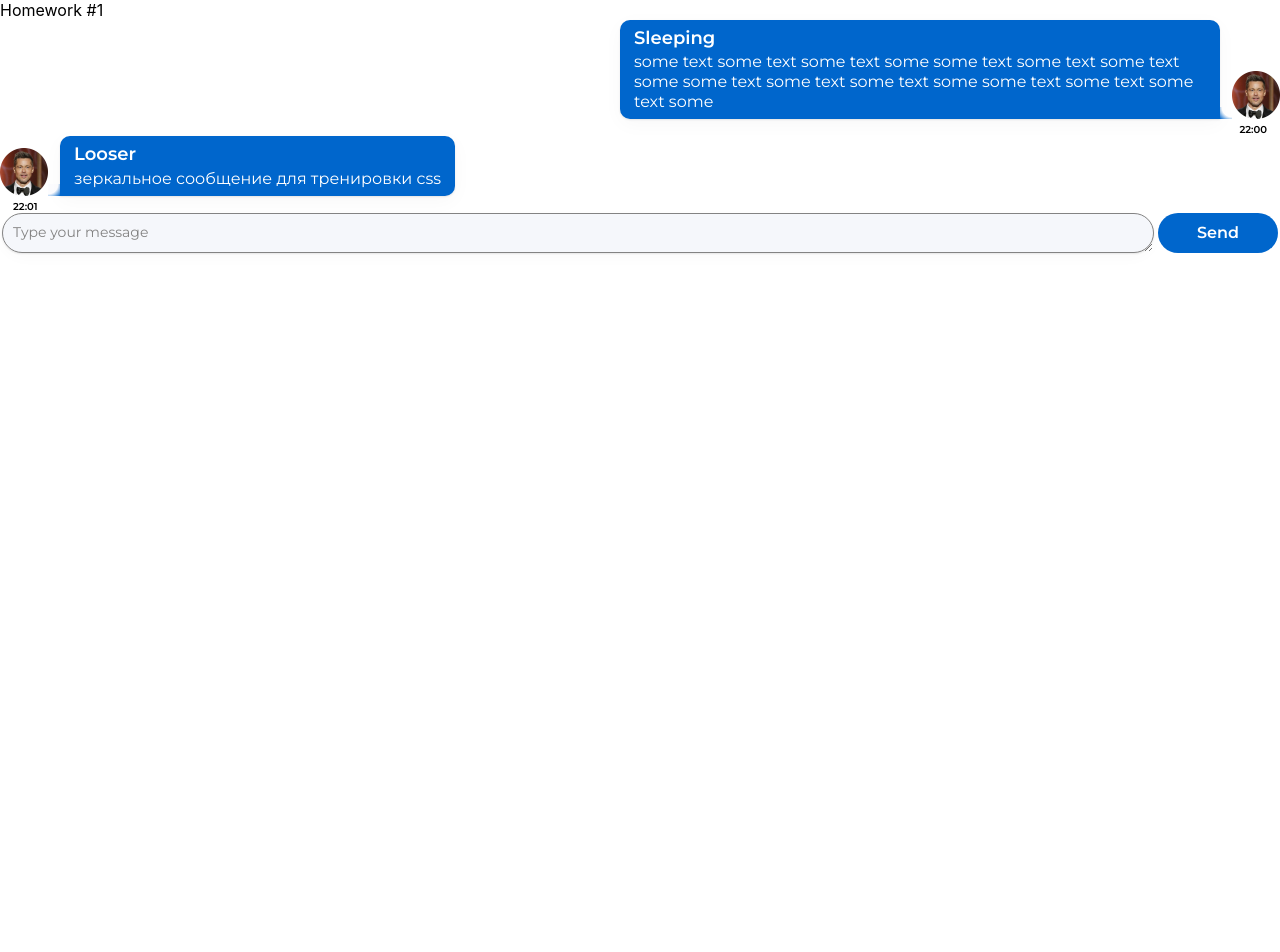
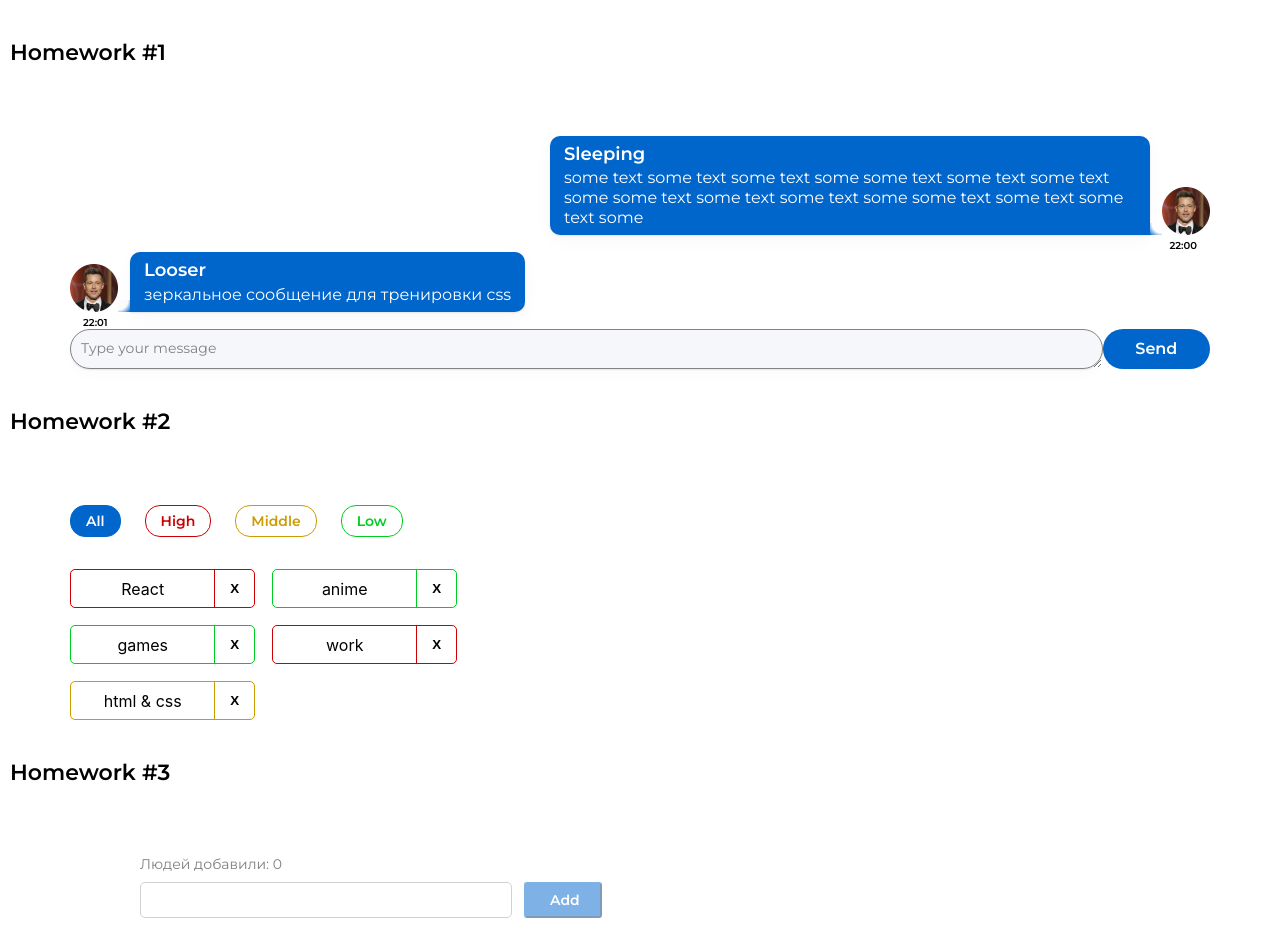
Before and after one commit to mrAxekash/hws2, a React (Create React App) app: page /#/ in a window 1280 px wide. Shown: the top 952 px of the page. Before the commit the page ends 800 px from the top, so only its background shows below. Built offline with nearby package versions, Linux system fonts and the light colour scheme.

Commit message:
finish homework №3

```diff
--- a/src/s1-main/App.module.css
+++ b/src/s1-main/App.module.css
@@ -3,9 +3,16 @@
 }
 
 .hw {
+    margin: 39px 70px 39px 70px;
 
 }
 
 .hwTitle {
-
+    font-family: 'Montserrat';
+    font-style: normal;
+    font-weight: 600;
+    font-size: 22px;
+    line-height: 27px;
+    color: #000000;
+    margin: 39px 0 70px 10px;
 }
--- a/src/s1-main/App.tsx
+++ b/src/s1-main/App.tsx
@@ -1,14 +1,16 @@
 import React from 'react'
 import s from './App.module.css'
 import HW1 from '../s2-homeworks/hw01/HW1'
+import HW2 from "../s2-homeworks/hw02/HW2";
+import HW3 from "../s2-homeworks/hw03/HW3";
 
 function App() {
     return (
         <div className={s.App}>
             <HW1/>
             {/*раскомментировать по ходу выполнения*/}
-            {/*<HW2/>*/}
-            {/*<HW3/>*/}
+            <HW2/>
+            <HW3/>
             {/*<HW4/>*/}
 
             {/*при выполнении дз 5 и более - закомментировать здесь дз 1-4, так как они есть внутри дз 5*/}
--- a/src/s2-homeworks/hw02/HW2.tsx
+++ b/src/s2-homeworks/hw02/HW2.tsx
@@ -17,16 +17,16 @@ import s2 from '../../s1-main/App.module.css'
 * */
 
 // types
-export type AffairPriorityType = any // need to fix any
+export type AffairPriorityType = 'low' | 'middle' | 'high' // need to fix any
 export type AffairType = {
-    _id: any // need to fix any
-    name: any // need to fix any
+    _id: number // need to fix any
+    name: string // need to fix any
     priority: AffairPriorityType
 }
 export type FilterType = 'all' | AffairPriorityType
 
 // constants
-const defaultAffairs: any = [ // need to fix any
+const defaultAffairs: AffairType[] = [ // need to fix any
     {_id: 1, name: 'React', priority: 'high'}, // студенты могут изменить содержимое name и количество элементов в массиве, ...priority не менять!
     {_id: 2, name: 'anime', priority: 'low'},
     {_id: 3, name: 'games', priority: 'low'},
@@ -35,25 +35,31 @@ const defaultAffairs: any = [ // need to fix any
 ]
 
 // pure helper functions
-export const filterAffairs = (affairs: any, filter: any): any => { // need to fix any
-
-
-    return affairs // need to fix
+export const filterAffairs = (affairs: AffairType[], filter: FilterType): AffairType[] => { // need to fix any
+    if (filter === 'low') {
+        return affairs.filter(elem => elem.priority === filter)
+    } else if (filter === 'middle') {
+        return affairs.filter((elem) => {
+            return elem.priority === filter;
+        })
+    } else if (filter === 'high') {
+        return affairs.filter((elem) => {
+            return elem.priority === filter;
+        })
+    } else return affairs;
 }
-export const deleteAffair = (affairs: any, _id: any): any => { // need to fix any
-
-    return affairs // need to fix
+export const deleteAffair = (affairs: AffairType[], _id: number): AffairType[] => { // need to fix any
+    return affairs.filter(elem => elem._id !== _id) // need to fix
 }
 
 function HW2() {
-    const [affairs, setAffairs] = useState<any>(defaultAffairs) // need to fix any
+    const [affairs, setAffairs] = useState<AffairType[]>(defaultAffairs) // need to fix any
     const [filter, setFilter] = useState<FilterType>('all')
 
     const filteredAffairs = filterAffairs(affairs, filter)
-    const deleteAffairCallback = (_id: any) => { // need to fix any
-        // need to fix
+    const deleteAffairCallback = (_id: number) => {
+        return setAffairs(deleteAffair(affairs, _id));
     }
-
     return (
         <div id={'hw2'}>
             <div className={s2.hwTitle}>Homework #2</div>
--- a/src/s2-homeworks/hw02/affairs/Affairs.tsx
+++ b/src/s2-homeworks/hw02/affairs/Affairs.tsx
@@ -1,26 +1,31 @@
-import React from 'react'
+import React, {Dispatch, SetStateAction} from 'react'
 import Affair from './affair/Affair'
 import {AffairType, FilterType} from '../HW2'
 import s from './Affairs.module.css'
 
 type AffairsPropsType = {
-    data: any // need to fix any
-    setFilter: any
-    deleteAffairCallback: any
+    data: AffairType[] // need to fix any
+    setFilter: Dispatch<SetStateAction<FilterType>>
+    deleteAffairCallback: (_id: number) => void
     filter: FilterType
 }
 
 function Affairs(props: AffairsPropsType) {
     const setAll = () => {
+      return props.setFilter('all')
         // need to fix
     }
     const setHigh = () => {
+        return props.setFilter('high')
         // need to fix
     }
     const setMiddle = () => {
+        return props.setFilter('middle')
+
         // need to fix
     }
     const setLow = () => {
+        return props.setFilter('low')
         // need to fix
     }
 
--- a/src/s2-homeworks/hw02/affairs/affair/Affair.tsx
+++ b/src/s2-homeworks/hw02/affairs/affair/Affair.tsx
@@ -6,11 +6,12 @@ import s2 from '../Affairs.module.css'
 type AffairPropsType = {
     // key не нужно типизировать
     affair: AffairType
-    deleteAffairCallback: any // need to fix any
+    deleteAffairCallback: (_id: number) => void // need to fix any
 }
 
 function Affair(props: AffairPropsType) {
-    const deleteCallback = () => {
+    const deleteCallback = (_id: number) => {
+       return props.deleteAffairCallback(_id)
         // need to fix
     }
 
@@ -25,12 +26,12 @@ function Affair(props: AffairPropsType) {
         >
             <div id={'hw2-name-' + props.affair._id} className={nameClass}>
                 {/*создаёт студент*/}
-
+                {props.affair.name}
                 {/**/}
             </div>
             <div id={'hw2-priority-' + props.affair._id} hidden>
                 {/*создаёт студент*/}
-
+                {props.affair.priority}
                 {/**/}
             </div>
 
@@ -38,7 +39,7 @@ function Affair(props: AffairPropsType) {
                 id={'hw2-button-delete-' + props.affair._id}
                 className={buttonClass}
                 // need to fix
-
+                onClick={()=> deleteCallback(props.affair._id)}
             >
                 {/*текст кнопки могут изменить студенты*/}
                 X
--- a/src/s2-homeworks/hw03/Greeting.module.css
+++ b/src/s2-homeworks/hw03/Greeting.module.css
@@ -1,35 +1,91 @@
 .greetingForm {
+    margin: 0 0 0 70px;
 }
 
 .inputAndButtonContainer {
+    display: flex;
 }
 
 .error {
+    font-family: 'Montserrat';
+    font-style: normal;
+    font-weight: 400;
+    font-size: 14px;
+    line-height: 17px;
+    color: #CC0000;
+    margin-top: 7px;
 }
 
 .input {
+    width: 372px;
+    height: 36px;
+    border: 1px solid #D1D1D1;
+    border-radius: 5px;
+    padding-left: 12px;
+    font-family: 'Montserrat';
+    font-style: normal;
+    font-weight: 600;
+    font-size: 16px;
+    line-height: 20px;
+    color: #000000;
 }
 
 .input:focus {
+    width: 372px;
+    height: 36px;
 }
 
 .errorInput {
+    width: 372px;
+    height: 36px;
+    border-color: #cc0000;
 }
 
 .button {
+    margin-left: 12px;
+    padding: 5px 24px;
+    gap: 10px;
+    width: 78px;
+    height: 36px;
+    background: #0066CC;
+    border-radius: 3px;
+    border-color: #0066CC;
+    font-family: 'Montserrat';
+    font-style: normal;
+    font-weight: 600;
+    font-size: 14px;
+    line-height: 20px;
+    color: #FFFFFF;
+
 }
 
 .button:focus {
+
 }
 
 .button:active {
+    border-color: #cc9c00;
 }
 
 .button:disabled {
+    opacity: 0.5;
 }
 
 .text {
+    font-family: 'Montserrat';
+    font-style: normal;
+    font-weight: 400;
+    font-size: 14px;
+    line-height: 17px;
+    color: rgba(0, 0, 0, 0.5);
+    margin-bottom: 9px;
 }
 
 .greeting {
+    font-family: 'Montserrat';
+    font-style: normal;
+    font-weight: 500;
+    font-size: 14px;
+    line-height: 17px;
+    color: #000000;
 }
--- a/src/s2-homeworks/hw03/Greeting.tsx
+++ b/src/s2-homeworks/hw03/Greeting.tsx
@@ -2,14 +2,14 @@ import React, {ChangeEvent, KeyboardEvent} from 'react'
 import s from './Greeting.module.css'
 
 type GreetingPropsType = {
-    name: any // need to fix any
-    setNameCallback: any // need to fix any
-    addUser: any // need to fix any
-    onBlur: any // need to fix any
-    onEnter: any // need to fix any
-    error: any // need to fix any
-    totalUsers: any // need to fix any
-    lastUserName?: any // need to fix any
+    name: string // need to fix any
+    setNameCallback: (e: ChangeEvent<HTMLInputElement>) => void // need to fix any
+    addUser: () => void // need to fix any
+    onBlur: () => void // need to fix any
+    onEnter: (e: KeyboardEvent<HTMLInputElement>) => void // need to fix any
+    error: string // need to fix any
+    totalUsers: number // need to fix any
+    lastUserName?: string | null // need to fix any
 }
 
 // презентационная компонента (для верстальщика)
@@ -25,7 +25,7 @@ const Greeting: React.FC<GreetingPropsType> = (
         lastUserName,
     } // деструктуризация пропсов
 ) => {
-    const inputClass = s.errorInput // need to fix with (?:)
+    const inputClass = error ? s.errorInput : s.input // need to fix with (?:)
 
     return (
         <div id={'hw3-form'} className={s.greetingForm}>
@@ -57,7 +57,7 @@ const Greeting: React.FC<GreetingPropsType> = (
                     className={s.button}
                     disabled={!name.trim()}
                 >
-                    add
+                    Add
                 </button>
             </div>
 
--- a/src/s2-homeworks/hw03/GreetingContainer.tsx
+++ b/src/s2-homeworks/hw03/GreetingContainer.tsx
@@ -1,20 +1,34 @@
-import React, { ChangeEvent, KeyboardEvent, useState } from 'react'
+import React, {ChangeEvent, KeyboardEvent, useState} from 'react'
 import Greeting from './Greeting'
-import { UserType } from './HW3'
+import {UserType} from './HW3'
 
 type GreetingContainerPropsType = {
-    users: any // need to fix any
-    addUserCallback: any // need to fix any
+    users: Array<UserType> // need to fix any
+    addUserCallback: (name: string) => void // need to fix any
 }
 
-export const pureAddUser = (name: any, setError: any, setName: any, addUserCallback: any) => {
+export const pureAddUser = (name: string, setError: (error: string) => void, setName: (name: string) => void, addUserCallback: (name: string) => void) => {
     // если имя пустое - показать ошибку, иначе - добавить юзера и очистить инпут
+
+    if(!name.trim()) {
+        setError('Ошибка! Введите имя!')
+    } else {
+        addUserCallback(name)
+        setName('')
+    }
 }
 
-export const pureOnBlur = (name: any, setError: any) => { // если имя пустое - показать ошибку
+export const pureOnBlur = (name: string, setError: (error: string) => void) => { // если имя пустое - показать ошибку
+    if (!name.trim()) {
+        setError('Ошибка! Введите имя!')
+    }
 }
 
-export const pureOnEnter = (e: any, addUser: any) => { // если нажата кнопка Enter - добавить
+export const pureOnEnter = (e: KeyboardEvent<HTMLInputElement>, addUser: () => void) => { // если нажата кнопка Enter - добавитьe
+    if (e.key === 'Enter') {
+        addUser();
+    }
+
 }
 
 // более простой и понятный для новичков
@@ -22,17 +36,22 @@ export const pureOnEnter = (e: any, addUser: any) => { // если нажата
 
 // более современный и удобный для про :)
 const GreetingContainer: React.FC<GreetingContainerPropsType> = ({
-    users,
-    addUserCallback,
-}) => {
+                                                                     users,
+                                                                     addUserCallback,
+                                                                 }) => {
     // деструктуризация пропсов
-    const [name, setName] = useState<any>('') // need to fix any
-    const [error, setError] = useState<any>('') // need to fix any
+    const [name, setName] = useState<string>('') // need to fix any
+    const [error, setError] = useState<string>('') // need to fix any
 
-    const setNameCallback = (e: any) => { // need to fix any
-        setName('some name') // need to fix
-
-        error && setError('')
+    const setNameCallback = (e: ChangeEvent<HTMLInputElement>) => { // need to fix any
+        if(e.currentTarget.value) {
+            setName(e.currentTarget.value)
+            setError('')
+        } else {
+            setError('Ошибка! Введите имя!')
+            setName('')
+        }
+        // need to fix
     }
     const addUser = () => {
         pureAddUser(name, setError, setName, addUserCallback)
@@ -42,12 +61,12 @@ const GreetingContainer: React.FC<GreetingContainerPropsType> = ({
         pureOnBlur(name, setError)
     }
 
-    const onEnter = (e: any) => {
+    const onEnter = (e: KeyboardEvent<HTMLInputElement>) => {
         pureOnEnter(e, addUser)
     }
 
-    const totalUsers = 0 // need to fix
-    const lastUserName = 'some name' // need to fix
+    const totalUsers = users.length // need to fix
+    const lastUserName = users.length !== 0 ? users[users.length - 1].name : null // need to fix
 
     return (
         <Greeting
--- a/src/s2-homeworks/hw03/HW3.tsx
+++ b/src/s2-homeworks/hw03/HW3.tsx
@@ -1,37 +1,40 @@
-import React, { useState } from 'react'
-import { v1 } from 'uuid'
+import React, {useState} from 'react'
+import {v1} from 'uuid'
 import s2 from '../../s1-main/App.module.css'
 import GreetingContainer from './GreetingContainer'
 
 /*
-* 1 - описать тип UserType
-* 2 - указать нужный тип в useState с users
-* 3 - дописать типы и логику функции pureAddUserCallback и проверить её тестами
-* 4 - в файле GreetingContainer.tsx дописать типизацию пропсов
-* 5 - в файле GreetingContainer.tsx указать нужные типы в useState с name и error
-* 6 - в файле GreetingContainer.tsx дописать тип и логику функции setNameCallback
-* 7 - в файле GreetingContainer.tsx дописать логику функций pureAddUser, pureOnBlur, pureOnEnter и проверить их тестами
-* 8 - в файле GreetingContainer.tsx вычислить количество добавленных и имя последнего (totalUsers, lastUserName)
-* 9 - в файле Greeting.tsx дописать типизацию пропсов
-* 10 - в файле Greeting.tsx вычислить inputClass в зависимости от наличия ошибки
+* 1 - описать тип UserType //finish
+* 2 - указать нужный тип в useState с users // finish
+* 3 - дописать типы и логику функции pureAddUserCallback и проверить её тестами //finish
+* 4 - в файле GreetingContainer.tsx дописать типизацию пропсов //finish
+* 5 - в файле GreetingContainer.tsx указать нужные типы в useState с name и error //finish
+* 6 - в файле GreetingContainer.tsx дописать тип и логику функции setNameCallback //finish
+* 7 - в файле GreetingContainer.tsx дописать логику функций pureAddUser, pureOnBlur, pureOnEnter и проверить их тестами // finish
+* 8 - в файле GreetingContainer.tsx вычислить количество добавленных и имя последнего (totalUsers, lastUserName) //finish
+* 9 - в файле Greeting.tsx дописать типизацию пропсов //finish
+* 10 - в файле Greeting.tsx вычислить inputClass в зависимости от наличия ошибки //finish
 * 11 - сделать стили в соответствии с дизайном
 * */
 
 // types
 export type UserType = {
-    _id: any // need to fix any
-    name: any // need to fix any
+    _id: string // need to fix any
+    name: string // need to fix any
 }
 
-export const pureAddUserCallback = (name: any, setUsers: any, users: any) => { // need to fix any
-    const user = { // need to fix
+export const pureAddUserCallback = (name: string, setUsers: (users: Array<UserType>) => void, users: UserType[]) => { // need to fix any
+    const user = {
+        _id: v1(),
+        name: name
+        // need to fix
     }
     setUsers([...users, user])
 }
 
 const HW3 = () => {
-    const [users, setUsers] = useState<any>([]) // need to fix any
-
+    const [users, setUsers] = useState<Array<UserType>>([]) // need to fix any
+    console.log(users)
     const addUserCallback = (name: any) => { // need to fix any
         pureAddUserCallback(name, setUsers, users)
     }
```
